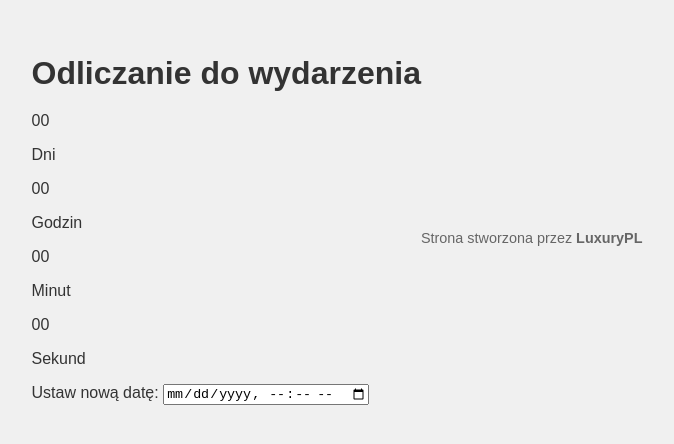
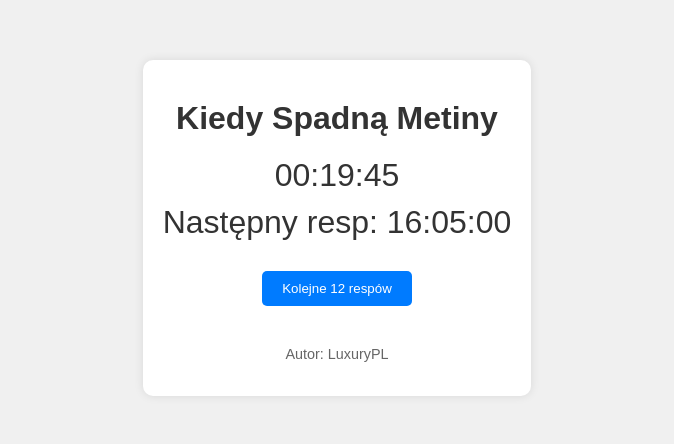
Before and after one commit to timerespa/LuxuryPL, a plain HTML site: page index.html in a window 1280 px wide. Shown: the part 172-616 px from the top of the page, without its empty margins (303-977 px from the left). Drawn offline with Linux system fonts and the light colour scheme.

Commit message:
Update index.html

```diff
--- a/index.html
+++ b/index.html
@@ -3,25 +3,20 @@
 <head>
     <meta charset="UTF-8">
     <meta name="viewport" content="width=device-width, initial-scale=1.0">
-    <title>Odliczanie Czasu</title>
+    <title>Kiedy Spadną Metiny</title>
     <link rel="stylesheet" href="style.css">
 </head>
 <body>
-    <div class="countdown-container">
-        <h1>Odliczanie do wydarzenia</h1>
-        <div id="countdown">
-            <div class="time-box"><span id="days">00</span><p>Dni</p></div>
-            <div class="time-box"><span id="hours">00</span><p>Godzin</p></div>
-            <div class="time-box"><span id="minutes">00</span><p>Minut</p></div>
-            <div class="time-box"><span id="seconds">00</span><p>Sekund</p></div>
-        </div>
-        <p>Ustaw nową datę: <input type="datetime-local" id="datetime-input"></p>
+    <div class="container">
+        <h1>Kiedy Spadną Metiny</h1>
+        <div id="timer" class="timer"></div>
+        <div id="next-resp" class="next-resp"></div>
+        <button id="toggle-resp-list" class="toggle-resp-list">Kolejne 12 respów</button>
+        <ul id="resp-list" class="resp-list"></ul>
+        <footer>
+            <p>Autor: LuxuryPL</p>
+        </footer>
     </div>
-
-    <footer>
-        <p>Strona stworzona przez <strong>LuxuryPL</strong></p>
-    </footer>
-
     <script src="script.js"></script>
 </body>
 </html>
```
